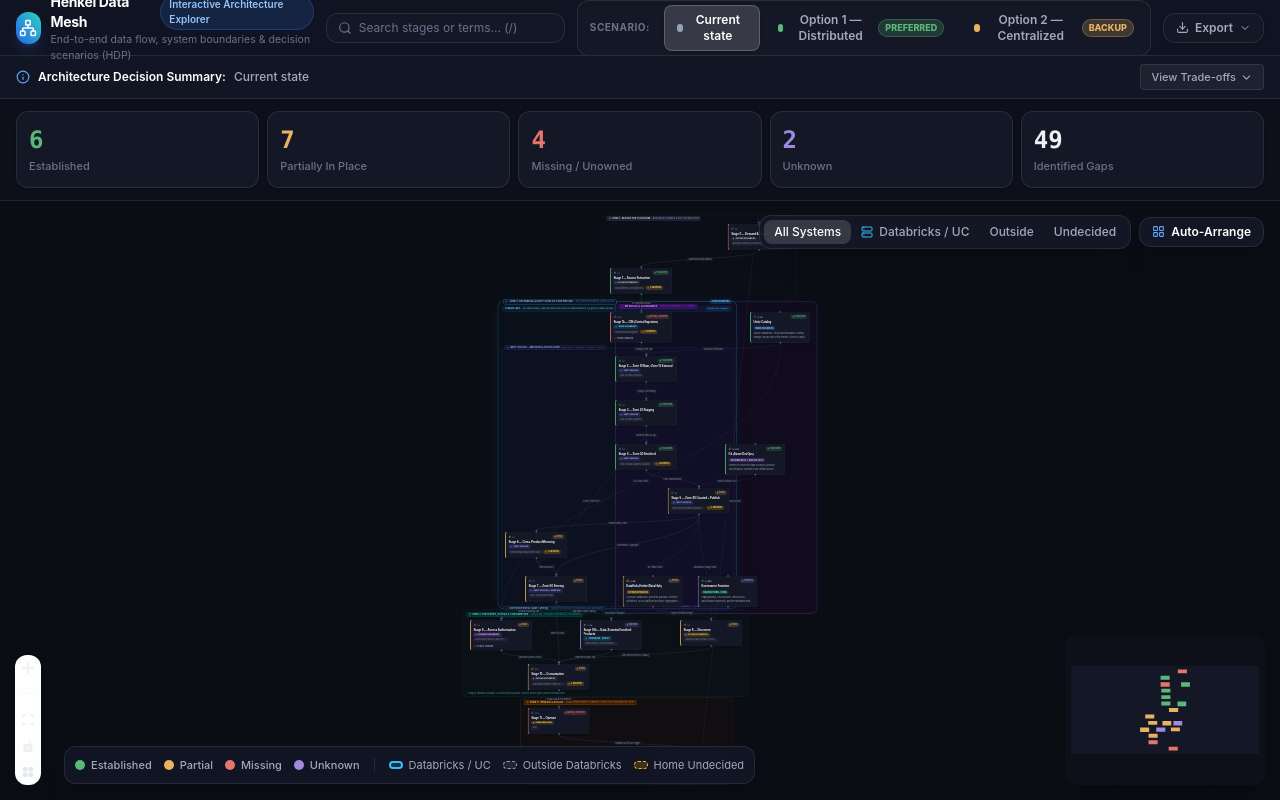
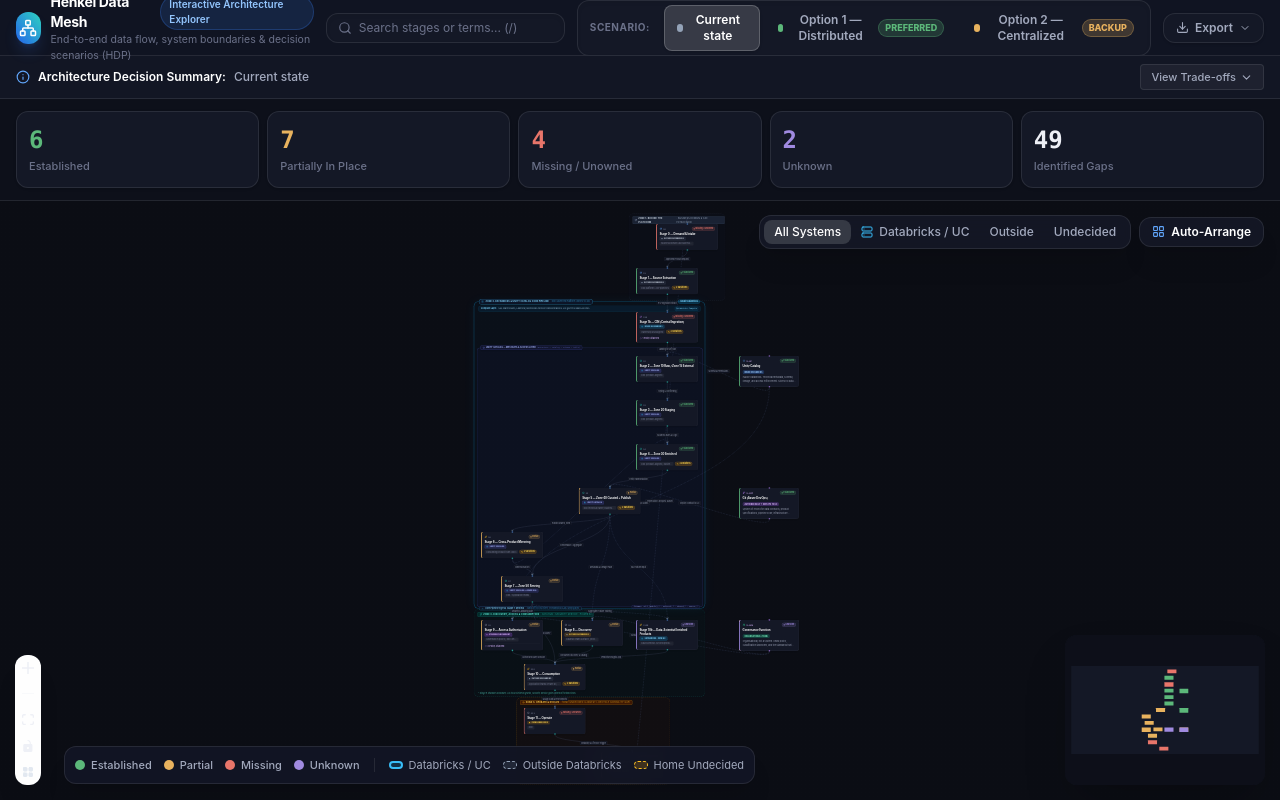
Before and after one commit to meyham2001/henkel-data-mesh-workflow-graph, a React (Vite) app: page / in a window 1280 px wide. Built offline with nearby package versions, Linux system fonts and the light colour scheme.

Commit message:
Fix governance lane placement and remove overlapping metadata boundary box

```diff
--- a/src/components/graph/ZoneBoundariesLayer.tsx
+++ b/src/components/graph/ZoneBoundariesLayer.tsx
@@ -1,6 +1,6 @@
 import React, { useMemo } from 'react';
 import { Node, useViewport } from '@xyflow/react';
-import { Server, Database, Sparkles, Layers, ShieldCheck, AlertCircle, ArrowDown } from 'lucide-react';
+import { Server, Database, Sparkles, Layers, AlertCircle, ArrowDown } from 'lucide-react';
 import { ZONE_DEFINITIONS, ArchitectureZoneId } from '../../data/platformPlacement';
 import { useAppStore } from '../../store/appStore';
 
@@ -246,26 +246,6 @@ export const ZoneBoundariesLayer: React.FC<ZoneBoundariesLayerProps> = ({ nodes
         </div>
       )}
 
-      {/* Cross-Cutting: Metadata & Governance */}
-      {zoneBounds.cross_cutting && (
-        <div
-          className="absolute rounded-3xl border-2 border-purple-500/40 bg-purple-950/[0.12] transition-all duration-300"
-          style={{
-            left: zoneBounds.cross_cutting.x,
-            top: zoneBounds.cross_cutting.y,
-            width: zoneBounds.cross_cutting.width,
-            height: zoneBounds.cross_cutting.height,
-          }}
-        >
-          <div className="absolute top-3 left-4 flex items-center gap-2 pointer-events-auto">
-            <span className="flex items-center gap-1.5 px-2.5 py-0.5 rounded-md bg-purple-950/90 border border-purple-500/40 text-purple-300 text-[11px] font-bold uppercase tracking-wider shadow-sm">
-              <ShieldCheck size={12} className="text-purple-400" />
-              <span>Metadata & Governance</span>
-              <span className="text-purple-400/60 font-normal">· Applies Across All Stages</span>
-            </span>
-          </div>
-        </div>
-      )}
     </div>
   );
 };
--- a/src/components/graph/layout.ts
+++ b/src/components/graph/layout.ts
@@ -21,7 +21,10 @@ export function getLayoutedElements(
     marginy: 50,
   });
 
-  nodes.forEach((node) => {
+  // 1. Separate pipeline stages from cross-cutting governance entities
+  const pipelineNodes = nodes.filter((n) => !n.id.startsWith('x-'));
+
+  pipelineNodes.forEach((node) => {
     dagreGraph.setNode(node.id, {
       width: node.measured?.width || NODE_WIDTH,
       height: node.measured?.height || NODE_HEIGHT,
@@ -29,6 +32,11 @@ export function getLayoutedElements(
   });
 
   edges.forEach((edge) => {
+    // Skip cross-cutting edges in Dagre rank calculation so they don't skew the pipeline spine
+    if (edge.source.startsWith('x-') || edge.target.startsWith('x-')) {
+      return;
+    }
+
     let weight = 5;
     let minlen = 1;
 
@@ -52,11 +60,6 @@ export function getLayoutedElements(
       weight = 10;
       minlen = 1;
     }
-    // Cross-cutting governance links (x-uc, x-dh, x-git, x-gov)
-    else if (edge.source.startsWith('x-')) {
-      weight = 1;
-      minlen = 1;
-    }
     // ML Feature store branch (s10b) & Discovery branch (s8)
     else if (edge.target === 's10b' || edge.target === 's8') {
       weight = 3;
@@ -68,17 +71,53 @@ export function getLayoutedElements(
 
   dagre.layout(dagreGraph);
 
-  const layoutedNodes = nodes.map((node) => {
+  // 2. Map pipeline stages and find the maximum right edge of the pipeline
+  let maxPipelineRight = -Infinity;
+  const layoutedPipelineMap = new Map<string, { x: number; y: number }>();
+
+  pipelineNodes.forEach((node) => {
     const nodeWithPosition = dagreGraph.node(node.id);
     const width = node.measured?.width || NODE_WIDTH;
     const height = node.measured?.height || NODE_HEIGHT;
+    const x = Math.round(nodeWithPosition.x - width / 2);
+    const y = Math.round(nodeWithPosition.y - height / 2);
 
+    layoutedPipelineMap.set(node.id, { x, y });
+    if (x + width > maxPipelineRight) {
+      maxPipelineRight = x + width;
+    }
+  });
+
+  // 3. Position cross-cutting governance entities in a dedicated lane on the right
+  // This completely prevents them from intersecting or overlapping the Databricks Zone 2 boundary
+  const governanceLaneX = Math.round(maxPipelineRight + 95);
+
+  const crossCuttingYAnchorMap: Record<string, string> = {
+    'x-uc': 's2',   // Unity Catalog aligns with Stage 2 Raw
+    'x-git': 's5',  // Git aligns with Stage 5 Curated
+    'x-dh': 's8',   // DataHub aligns with Stage 8 Discovery
+    'x-gov': 's9',  // Governance function aligns with Stage 9 Access
+  };
+
+  const layoutedNodes = nodes.map((node) => {
+    if (node.id.startsWith('x-')) {
+      const anchorId = crossCuttingYAnchorMap[node.id];
+      const anchorPos = anchorId ? layoutedPipelineMap.get(anchorId) : null;
+      const y = anchorPos ? anchorPos.y : 200;
+
+      return {
+        ...node,
+        position: {
+          x: governanceLaneX,
+          y,
+        },
+      };
+    }
+
+    const pos = layoutedPipelineMap.get(node.id) || { x: 0, y: 0 };
     return {
       ...node,
-      position: {
-        x: Math.round(nodeWithPosition.x - width / 2),
-        y: Math.round(nodeWithPosition.y - height / 2),
-      },
+      position: pos,
     };
   });
 
```
